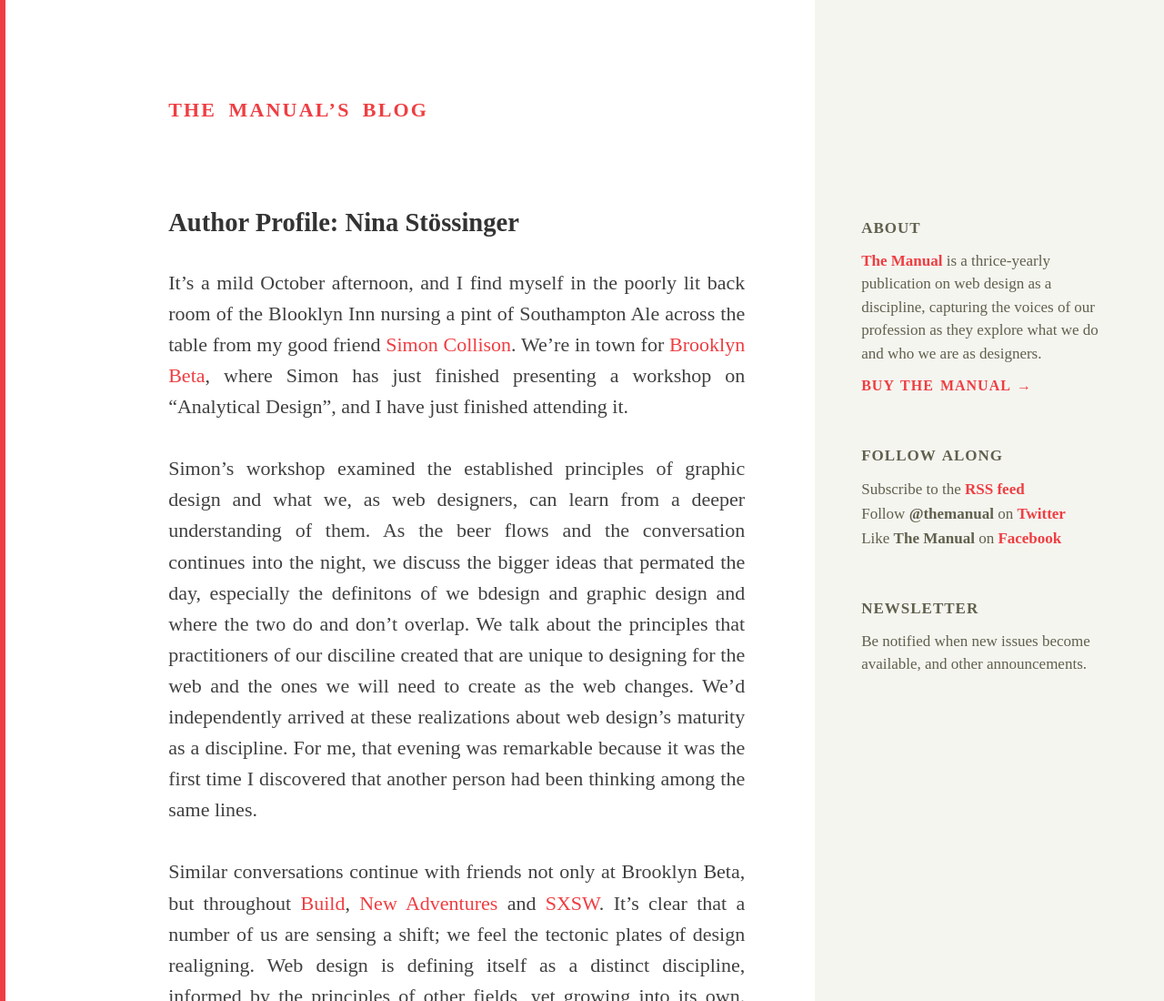
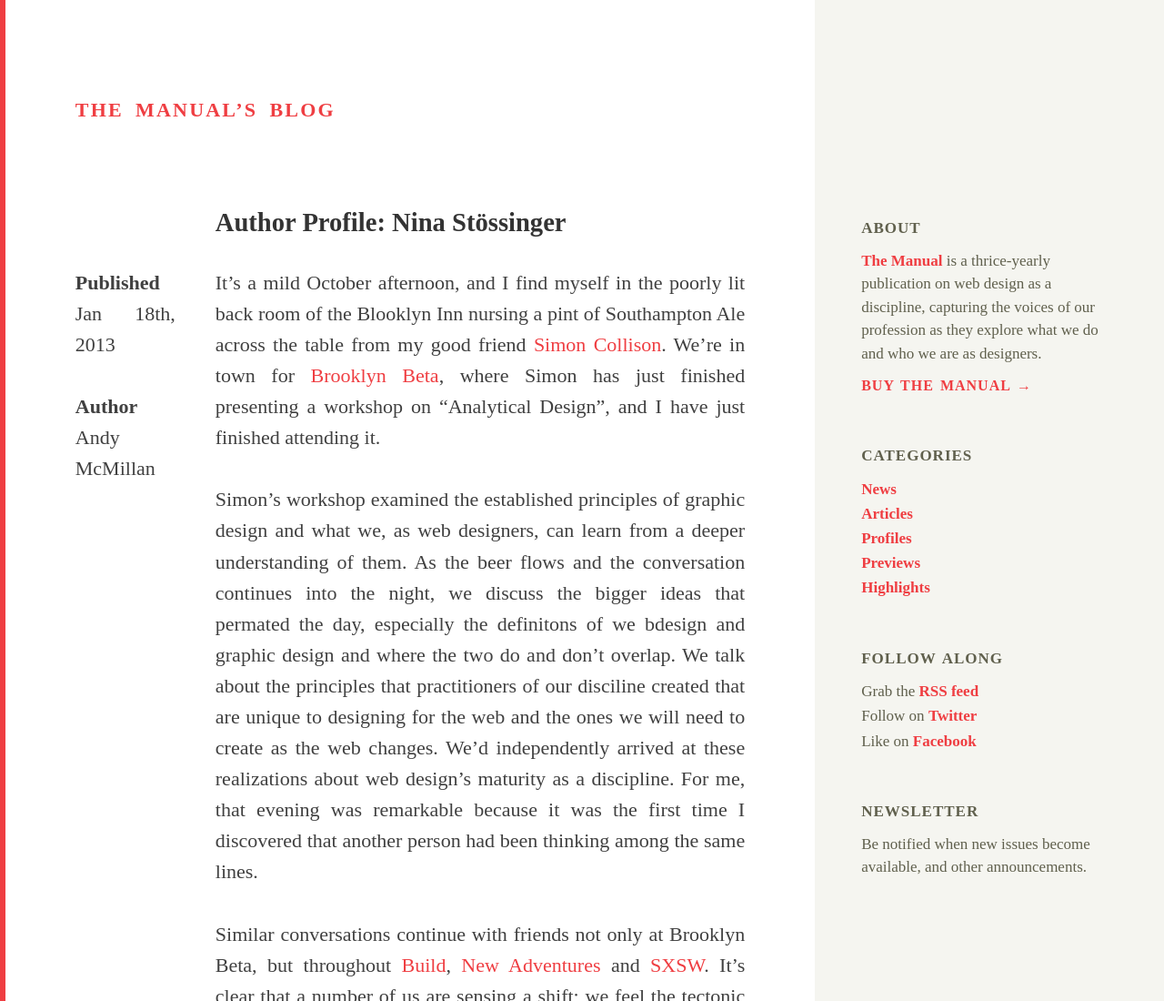
Before and after one commit to themanual/everywhere-teaser, a plain HTML site: page blog/index.html in a window 1280 px wide. Shown: the top 1100 px of the page at 91% size. Drawn offline with Linux system fonts and the light colour scheme.

Commit message:
More work on the sidebar.

```diff
--- a/blog/assets/stylesheets/scss/_screen.scss
+++ b/blog/assets/stylesheets/scss/_screen.scss
@@ -61,7 +61,7 @@ main {
   @include box-sizing(border-box);
   border-left: solid 6px $color-current;
   width: 70%;
-  padding: 0em 6% 4em 14%;
+  padding: 0em 6% 4em 6%;
 }
 
 aside {
@@ -97,16 +97,19 @@ main p {
   @include prefixer(hyphens, auto, webkit moz ms spec);
 }
 
+article {
+  > footer {
+    float: left;
+    width: 5em;
+  }
+
+  > header,
+  > .main {
+    margin-left: 7em;
+  }
+}
+
 article footer > p {
-  width: 30%;
-  margin-right: 5%;
-  float: left;
-  font-size: 19px;
-  padding-top: 0.3em;
-
-  &:nth-child(3n) {
-    margin-right: 0;
-  }
 
   em {
     display: block;
@@ -159,7 +162,7 @@ aside .newsletter .subscribe-button-inner {
   margin-top: 0.6em !important;
 }
 
-aside > div {
+aside > * {
   margin-bottom: 3em;
 }
 
--- a/blog/index.html
+++ b/blog/index.html
@@ -31,7 +31,13 @@
     </header>
 
     <article>
-      <h1>Author Profile: Nina Stössinger</h1>
+      <header>
+        <h1>Author Profile: Nina Stössinger</h1>
+      </header>
+      <footer>
+        <p class="date"><em>Published</em> Jan 18th, 2013</p>
+        <p class="author"><em>Author</em> Andy McMillan</p>
+      </footer>
       <div class="main">
         <p>It’s a mild October afternoon, and I find myself in the poorly lit back room of the Blooklyn Inn nursing a pint of Southampton Ale across the table from my good friend <a href="#">Simon Collison</a>. We’re in town for <a href="#">Brooklyn Beta</a>, where Simon has just finished presenting a workshop on “Analytical Design”, and I have just finished attending it.</p>
         <p>Simon’s workshop examined the established principles of graphic design and what we, as web designers, can learn from a deeper understanding of them. As the beer flows and the conversation continues into the night, we discuss the bigger ideas that permated the day, especially the definitons of we bdesign and graphic design and where the two do and don’t overlap. We talk about the principles that practitioners of our disciline created that are unique to designing for the web and the ones we will need to create as the web changes. We’d independently arrived at these realizations about web design’s maturity as a discipline. For me, that evening was remarkable because it was the first time I discovered that another person had been thinking among the same lines.</p>
@@ -39,11 +45,6 @@
         <p><em>The Manual</em> will serve as an archive of this growing maturity and of the people who are nurturing it. It’s a story that cannot be contained in just one issue. It will evolve as our discipline evolves, and non of us know where it will lead. The compelling story of our roots, future, mistakes, triumphs, and motivations will splill across these pages—collected, curated, forming a loose narrative of what we all do. We’ve spent over fifteen years talking primarily about <em>how</em>. Undoubtedly, we’ve got to stay shar with our markup and code, but many of us think we now need to focus much more on <em>why</em>.</p>
         <p>Those who live and breathe design on the web are a remarkable community, and we want the journal to capture many voices—both young in the field and well known. This issue of <em>The Manual</em>, as every issue, represents a range of views, not a single voice. Though we may have one love, we are not of one mind. I hope this beautiful archive resonates with you and challenges us all in our work.</p>
       </div>
-      <footer>
-        <p class="date"><em>Published</em> Jan 18th, 2013</p>
-        <p class="author"><em>Author</em> Andy McMillan</p>
-        <p class="tags"><em>Category</em><a href="#">Profiles</a></p>
-      </footer>
     </article>
   </main>
 
@@ -54,12 +55,23 @@
       <p><a class="buy" href="#">Buy The Manual &rarr;</a></p>
     </div>
 
+    <nav>
+      <h2>Categories</h2>
+      <ul>
+        <li><a href="#">News</a></li>
+        <li><a href="#">Articles</a></li>
+        <li><a href="#">Profiles</a></li>
+        <li><a href="#">Previews</a></li>
+        <li><a href="#">Highlights</a></li>
+      </ul>
+    </nav>
+
     <div class="follow">
       <h2>Follow Along</h2>
       <ul>
-        <li>Subscribe to the <a href="#">RSS feed</a></li>
-        <li>Follow <strong>@themanual</strong> on <a href="#">Twitter</a></li>
-        <li>Like <strong>The Manual</strong> on <a href="#">Facebook</a></li>
+        <li>Grab the <a href="#">RSS feed</a></li>
+        <li>Follow on <a href="#">Twitter</a></li>
+        <li>Like on <a href="#">Facebook</a></li>
       </ul>
     </div>
 
```
Also changed, not shown: blog/assets/stylesheets/css/main.css.
